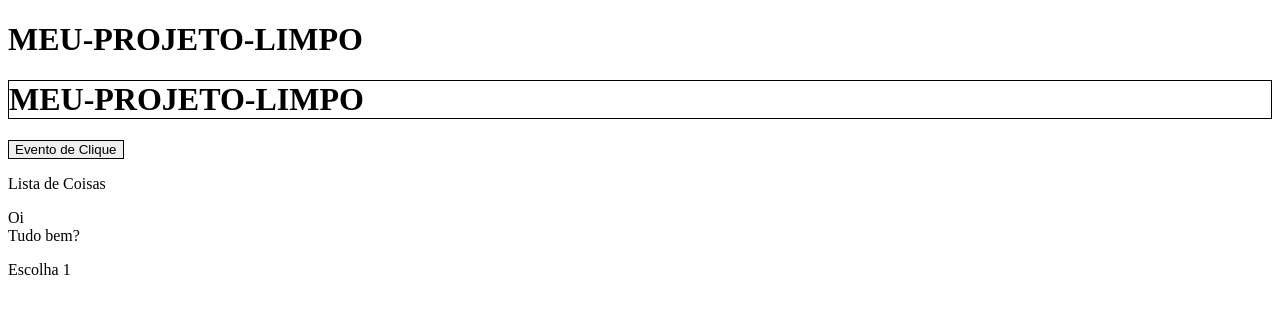
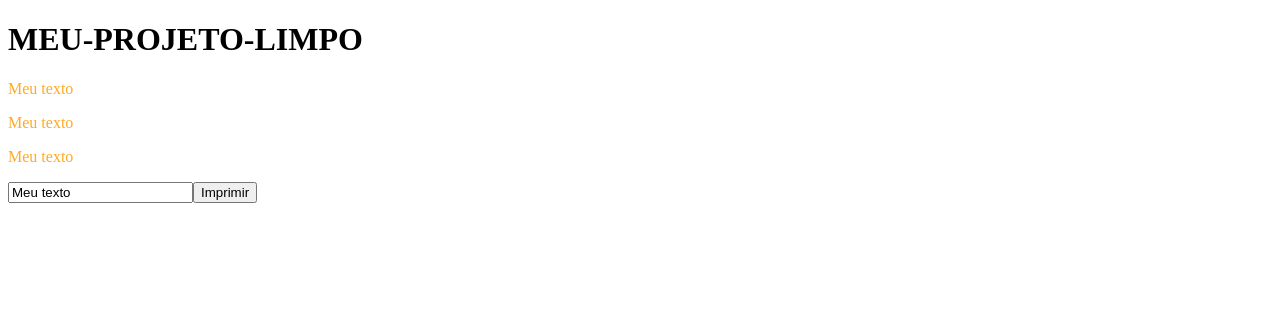
Before and after one commit to Shoiti21/Treinamento-Angular-TS, an Angular app: page / in a window 1280 px wide. Shown: the top 314 px of the page. Built offline with nearby package versions, Linux system fonts and the light colour scheme.

Commit message:
feat(app): attribute directives

```diff
--- a/src/app/app.component.html
+++ b/src/app/app.component.html
@@ -1,6 +1,6 @@
 <h1>{{ title | uppercase }}</h1>
 
-<app-meu-header titulo="{{ title | uppercase }}"
+<!-- <app-meu-header titulo="{{ title | uppercase }}"
                 (funcao)="funcaoDeLog()">
 </app-meu-header>
 
@@ -12,4 +12,6 @@
 <div [ngSwitch]="escolha">
   <p *ngSwitchCase="0">Escolha 0</p>
   <p *ngSwitchCase="1">Escolha 1</p>
-</div>
+</div> -->
+
+<app-meu-conteudo></app-meu-conteudo>
--- /dev/null
+++ b/src/app/meu-conteudo/meu-conteudo.component.css
@@ -0,0 +1,7 @@
+.minha-classe-true {
+  color: #25AAFF;
+}
+
+.minha-classe-false {
+  color: #FFAA25;
+}
--- /dev/null
+++ b/src/app/meu-conteudo/meu-conteudo.component.html
@@ -0,0 +1,16 @@
+<p [ngClass]="minhaVariavel ? 'minha-classe-true' : 'minha-classe-false'">
+  Meu texto
+</p>
+
+<p [ngClass]="{ 'minha-classe-true' : minhaVariavel,
+                'minha-classe-false' : !minhaVariavel
+              }">
+  Meu texto
+</p>
+
+<p [ngClass]="ngClassObj">
+  Meu texto
+</p>
+
+<input type="text" [(ngModel)]="ngModelText">
+<button type="button" (click)="logText()" [style.color]="ngModelText === '' ? 'red ': 'black'">Imprimir</button>
--- /dev/null
+++ b/src/app/meu-conteudo/meu-conteudo.component.ts
@@ -0,0 +1,27 @@
+import { Component, OnInit } from '@angular/core';
+
+@Component({
+  selector: 'app-meu-conteudo',
+  templateUrl: './meu-conteudo.component.html',
+  styleUrls: ['./meu-conteudo.component.css']
+})
+export class MeuConteudoComponent implements OnInit {
+  minhaVariavel = false;
+
+  ngClassObj = {
+    'minha-classe-true' : this.minhaVariavel,
+    'minha-classe-false' : !this.minhaVariavel
+  }
+
+  ngModelText = 'Meu texto';
+
+  constructor() { }
+
+  ngOnInit(): void {
+  }
+
+  logText(): void {
+    console.log(this.ngModelText);
+  }
+
+}
```
Also changed, not shown: src/app/app.module.ts (+6 -2 lines).
